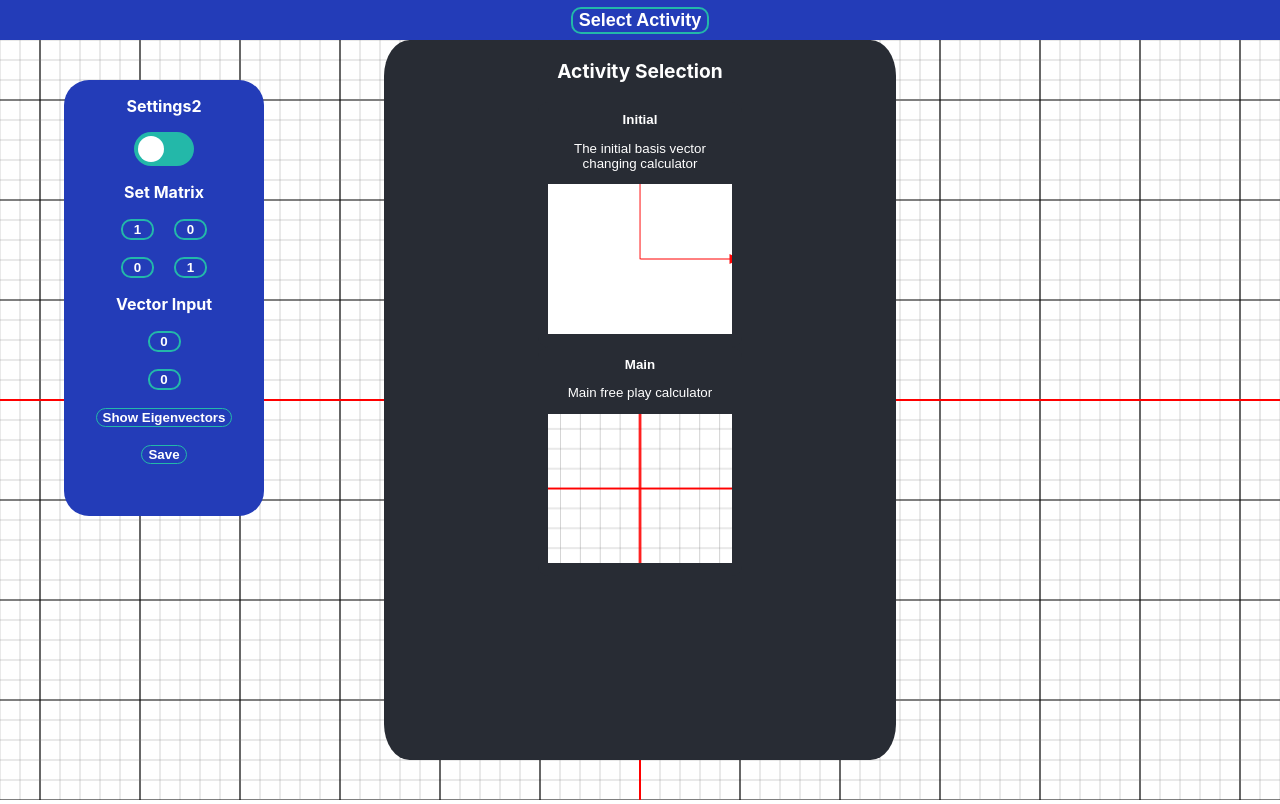
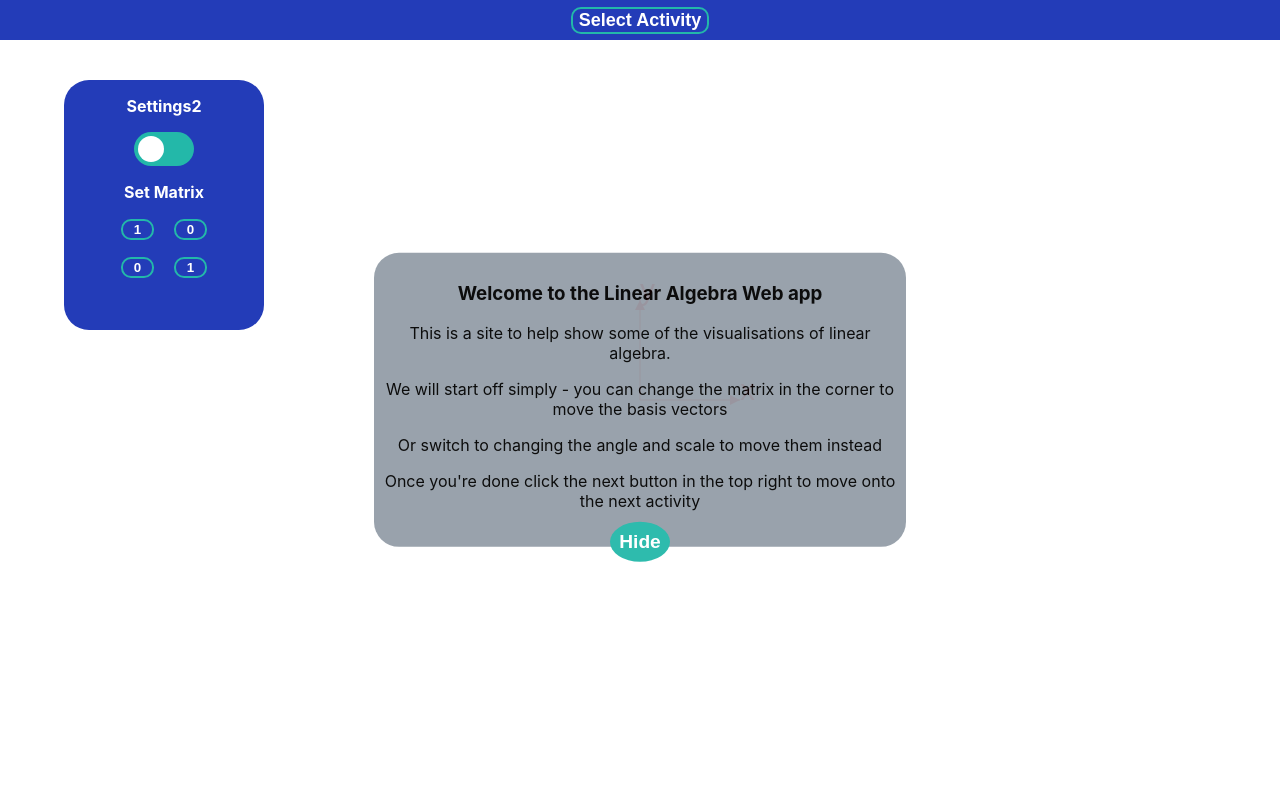
Before and after one commit to SimpsonThomas/maths-web, a React (Create React App) app: page / in a window 1280 px wide. Built offline with nearby package versions, Linux system fonts and the light colour scheme.

Commit message:
Fixed showing eigenvectors

```diff
--- a/src/App.js
+++ b/src/App.js
@@ -7,7 +7,7 @@ const App = props => {
   const [matrix, setMatrix] = useState( {'new':{1:1,2:0,3:0,4:1}, 'old':{1:1,2:0,3:0,4:1}, 'change':'done'} )
   const [vector, setVector] = useState( {'x':0, 'y':0} )
   const [scaleAngle, setScaleAngle] = useState( { 'angle':{'x':0, 'y':0}, 'scale' : {'x':1, 'y':1} } )
-  const [showEigen, setShowEigen] = useState(false)
+  const [showEigen, setShowEigen] = useState(true)
 
   let canvasState = {'matrix': [matrix, setMatrix], 'vector': [vector, setVector], 'scaleAngle':[scaleAngle, setScaleAngle], 'eigen': [showEigen, setShowEigen]}
 
@@ -15,7 +15,7 @@ const App = props => {
 
   let selectionProps = {background:'white',major:'red',minor:'black', selection:true, state: canvasState}
 
-  const [activity, setActivity] = useState({set:'Main', selection: true})
+  const [activity, setActivity] = useState({set:'Initial', selection: false})
 
   const selectActivty = (e, type, select=false) => {
     e.preventDefault()
--- a/src/Components/basicCanvas.js
+++ b/src/Components/basicCanvas.js
@@ -92,9 +92,7 @@ const Basic = props => {
         //eslint-disable-next-line react-hooks/exhaustive-deps
     })
 
-    //const [collapse, setCollapse] = useState(true) // set to true for testing purposes
     //const [showSlide, setShowSlide] = useState(false)
-    let collapse = true
     const [switchMat, setSwitchMat] = useState(false)
 
     const [showHelp, setShowHelp] = useState(true)
--- a/src/Components/canvas.js
+++ b/src/Components/canvas.js
@@ -1,5 +1,4 @@
 import React, { useEffect, useRef, useState } from "react";
-import { isCompositeComponentWithType } from "react-dom/cjs/react-dom-test-utils.production.min";
 import './canvas.css'
 import SettingsBox, {calculateAngleMatrix, calculateVectors, drawLine, drawLineArrow} from "./canvasComponents";
 
@@ -94,7 +93,6 @@ const Canvas = props => {
     })
 
     useEffect( () => {
-        //console.log(matrix)
         function handleResize() {
             setWindowSize({
                 width: window.innerWidth,
@@ -140,7 +138,7 @@ const Canvas = props => {
             let mat = [matrix.old[1],matrix.old[2],matrix.old[3],matrix.old[4]]
             mat[position-1] = parseInt(mat[position-1])+(change/5)*frameCount
             grid(context, gridProps.minorAxColour, gridProps.majorAxColour, 'green',mat)
-            //if (showEigen) eigenVector(context,mat)
+            if (showEigen) eigenVector(context,mat)
 
             if (frameCount===5) {
                 setMatrix({
@@ -164,6 +162,7 @@ const Canvas = props => {
                 context.fillRect(-canvas.width/2, -canvas.height/2, canvas.width, canvas.height)
 
                 grid(context, gridColour.minor, gridColour.major, 'green',mat)
+                if (showEigen) eigenVector(context,mat)
         }
 
         let [, , transform1, transform2, transform3, transform4] = calculateAngleMatrix(scaleAngle)
@@ -176,7 +175,6 @@ const Canvas = props => {
 
         if ((matrix.change !== 'done' && matrix.new[matrix.change]!=='')) {
             animate(mainContext, mainCanvas)
-
         }
         else {
             render(mainContext, mainCanvas, mat)
--- a/src/Components/canvasComponents.js
+++ b/src/Components/canvasComponents.js
@@ -109,14 +109,8 @@ const SettingsBox = props => {
     const type = props.type
     const setSaveMatrix = type !== 'basic' ? props.setSaveMatrix : null
     let collapse = true
-    //const [switchMat, setSwitchMat] = useState(false)
 
     let [, , transform1, transform2, transform3, transform4] = calculateAngleMatrix(scaleAngle)
-
-    //const [switchMat, setSwitchMat] = useState(false)
-
-    //const [showHelp, setShowHelp] = useState(true)
-    //const [showEigen, setShowEigenp] = useState(false)
 
     let mat = !switchMat ? [matrix.new[1],matrix.new[2],matrix.new[3],matrix.new[4]]
         : [transform1, transform2, transform3, transform4]
@@ -235,7 +229,7 @@ const SettingsBox = props => {
                                 onChange={e => setVector(prevVec => ( {...prevVec,'y':e.target.value} )) }/></p>
                         <p>
                             <button className='quickChange'
-                                onClick={e => {e.preventDefault(); setShowEigen(!showEigen)}}>
+                                onClick={e => {e.preventDefault(); setShowEigen(prev => (!prev) );} }>
                                 {showEigen ? 'Hide Eigenvectors' : 'Show Eigenvectors'}</button>
                         </p>
                         {
```
